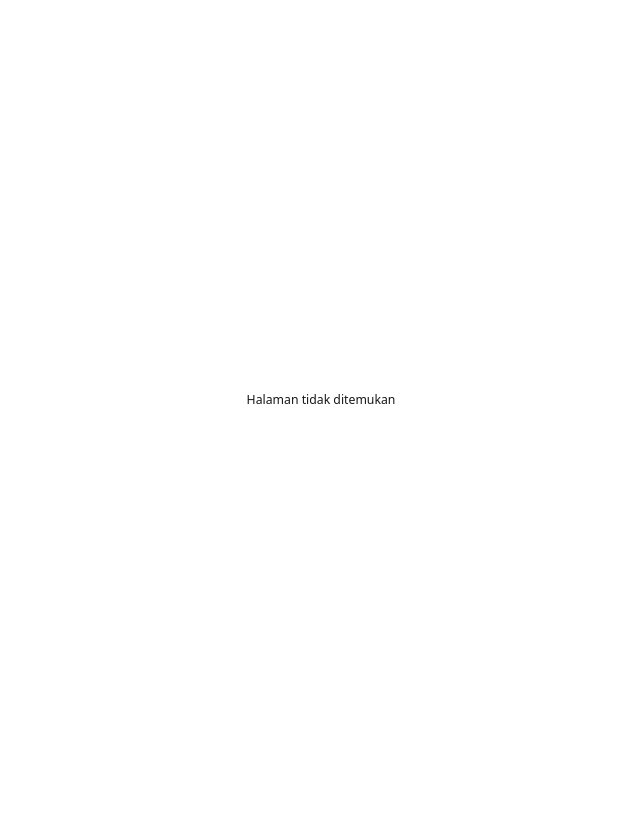
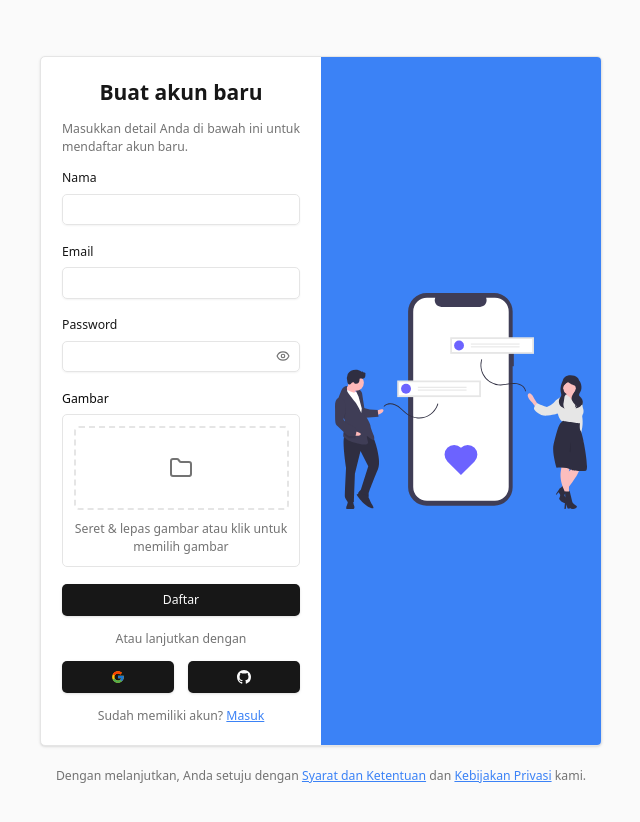
Before and after one commit to ardian-pratama/portfolio-website, a React (Vite) app: page /akun/daftar in a window 1280 px wide. Shown: the top 822 px of the page, without its empty margins (319-959 px from the left). Before the commit the page ends 800 px from the top, so only its background shows below. Built offline with nearby package versions, Linux system fonts and the light colour scheme; no server answers; a web font is replaced by a local one.

Commit message:
chore(i18n): update website content to Indonesian

```diff
--- a/index.html
+++ b/index.html
@@ -1,5 +1,5 @@
 <!doctype html>
-<html lang="en">
+<html lang="id">
   <head>
     <meta charset="UTF-8" />
     <meta name="viewport" content="width=device-width, initial-scale=1.0" />
--- a/src/components/BlogComment.jsx
+++ b/src/components/BlogComment.jsx
@@ -41,14 +41,14 @@ export default function BlogComment({ blog_id }) {
   const { user } = useAuth();
 
   useEffect(() => {
-    const unsubscribe = readBlogComments(blog_id, (data) => {
+    const unsubscribe = readBlogComments(blog_id, data => {
       setComments(data);
     });
 
     return () => unsubscribe();
   }, [blog_id]);
 
-  const onSubmit = async (value) => {
+  const onSubmit = async value => {
     setLoading(true);
     try {
       if (!user) {
@@ -66,12 +66,12 @@ export default function BlogComment({ blog_id }) {
         },
         comment: value.comment,
       });
-      toast.message('Success', {
+      toast.message('Berhasil', {
         description: 'Komentar Anda berhasil diposting.',
       });
       form.reset();
     } catch {
-      toast.message('Error', {
+      toast.message('Gagal', {
         description: 'Gagal memposting komentar. Silakan coba lagi.',
       });
     } finally {
@@ -83,11 +83,11 @@ export default function BlogComment({ blog_id }) {
     setDeleteLoading(true);
     try {
       await deleteBlogComment(blog_id, id);
-      toast.message('Success', {
+      toast.message('Berhasil', {
         description: 'Komentar Anda berhasil dihapus.',
       });
     } catch {
-      toast.message('Error', {
+      toast.message('Gagal', {
         description: 'Gagal menghapus komentar. Silakan coba lagi.',
       });
     } finally {
@@ -118,7 +118,11 @@ export default function BlogComment({ blog_id }) {
           }
 
           return (
-            <OtherComment key={index} user={comment.user} comment={comment} />
+            <OtherComment
+              key={index}
+              user={comment.user}
+              comment={comment}
+            />
           );
         })}
         <Form {...form}>
@@ -130,7 +134,10 @@ export default function BlogComment({ blog_id }) {
                 <FormItem>
                   <div className='flex items-center gap-2'>
                     <FormControl className='flex-1'>
-                      <Input {...field} className='text-sm' />
+                      <Input
+                        {...field}
+                        className='text-sm'
+                      />
                     </FormControl>
                     <Button type='submit'>
                       {loading ? (
--- a/src/components/HeroSection.jsx
+++ b/src/components/HeroSection.jsx
@@ -2,7 +2,7 @@ import { TypeAnimation } from 'react-type-animation';
 
 export default function HeroSection() {
   return (
-    <section id='home' className='grid gap-4 pt-20 md:grid-cols-2'>
+    <section id='beranda' className='grid gap-4 pt-20 md:grid-cols-2'>
       <div className='my-auto flex flex-col gap-4'>
         <div className='flex flex-col'>
           <h1 className='font-agbalumo text-6xl font-bold text-primary'>
--- a/src/components/InputImage.jsx
+++ b/src/components/InputImage.jsx
@@ -57,7 +57,8 @@ export default function InputImage({ value, setValue }) {
           </Button>
         </div>
       )}
-      <p className='text-center'>Drag & drop an image or click to select one</p>
+      <p className='text-center'>Seret & lepas gambar atau klik untuk memilih
+      gambar</p>
     </div>
   );
 }
--- a/src/components/MainFooter.jsx
+++ b/src/components/MainFooter.jsx
@@ -2,7 +2,8 @@ export default function MainFooter() {
   return (
     <footer className='mt-auto p-4'>
       <p className='text-center text-xs'>
-        &copy; {new Date().getFullYear()} Ardian Pratama. All rights reserved
+        &copy; {new Date().getFullYear()} Ardian Pratama. Hak cipta dilindungi
+        undang-undang
       </p>
     </footer>
   );
--- a/src/components/MainSidebar.jsx
+++ b/src/components/MainSidebar.jsx
@@ -24,10 +24,10 @@ export default function MainSidebar({ state, toggle }) {
       </div>
       <div className='flex flex-col gap-2 p-4' onClick={toggle}>
         <NavHashLink
-          to='/#home'
+          to='/#beranda'
           className={buttonVariants({
             variant:
-              location.hash === '#home' ||
+              location.hash === '#beranda' ||
               (location.pathname === '/' && location.hash === '')
                 ? 'default'
                 : 'ghost',
@@ -35,7 +35,7 @@ export default function MainSidebar({ state, toggle }) {
           })}
           smooth
         >
-          <House className='mr-2' /> Home
+          <House className='mr-2' /> Beranda
         </NavHashLink>
         <NavHashLink
           to='/#tentang-saya'
--- a/src/components/ProfileDropdownMenu.jsx
+++ b/src/components/ProfileDropdownMenu.jsx
@@ -48,18 +48,18 @@ export default function ProfileDropdownMenu() {
             </DropdownMenuItem>
             <DropdownMenuSeparator />
             <DropdownMenuItem>
-              <CircleUserRound className='mr-1' /> Profile
+              <CircleUserRound className='mr-1' /> Profil
             </DropdownMenuItem>
             <DropdownMenuItem
               className='text-red-500 focus:text-red-500'
               onClick={logOut}
             >
-              <LogOut className='mr-1' /> Log out
+              <LogOut className='mr-1' /> Keluar
             </DropdownMenuItem>
           </DropdownMenuContent>
         </DropdownMenu>
       ) : (
-        <Link to='/auth/sign-in' className={buttonVariants()}>
+        <Link to='/akun/masuk' className={buttonVariants()}>
           Masuk
         </Link>
       )}
--- a/src/layouts/AuthLayout.jsx
+++ b/src/layouts/AuthLayout.jsx
@@ -17,25 +17,28 @@ export default function AuthLayout() {
       <div className='grid overflow-hidden rounded-md border bg-background shadow md:grid-cols-2'>
         <Outlet />
         <div className='hidden max-w-xs items-center justify-center bg-blue-500 p-4 md:flex'>
-          <img src='/auth-image.svg' alt='Auth image' />
+          <img
+            src='/auth-image.svg'
+            alt='Auth image'
+          />
         </div>
       </div>
       <p className='text-justify'>
-        By clicking continue, you agree to our{' '}
+        Dengan melanjutkan, Anda setuju dengan{' '}
         <Link
           to='/auth/terms-of-service'
           className='text-blue-500 underline underline-offset-1'
         >
-          Terms of Service
+          Syarat dan Ketentuan
         </Link>{' '}
-        and{' '}
+        dan{' '}
         <Link
           to='/auth/privacy-policy'
           className='text-blue-500 underline underline-offset-1'
         >
-          Privacy Policy
+          Kebijakan Privasi
         </Link>
-        .
+        {' '}kami.
       </p>
     </div>
   );
--- a/src/pages/auth/SignInPage.jsx
+++ b/src/pages/auth/SignInPage.jsx
@@ -25,11 +25,11 @@ import {
 } from '../../services/auth.js';
 
 const formSchema = z.object({
-  email: z.string().email({ message: 'Invalid email format' }),
+  email: z.string().email({ message: 'Format email tidak valid' }),
   password: z
     .string()
-    .min(6, { message: 'Password must be at least 6 characters' })
-    .max(50, { message: 'Password must not exceed 50 characters' }),
+    .min(6, { message: 'Kata sandi harus memiliki minimal 6 karakter' })
+    .max(50, { message: 'Kata sandi tidak boleh lebih dari 50 karakter' }),
 });
 
 export default function SignInPage() {
@@ -43,18 +43,18 @@ export default function SignInPage() {
     },
   });
 
-  const onSubmit = async (values) => {
+  const onSubmit = async values => {
     setLoading(true);
     try {
       await signIn(values);
-      toast.message('Success', {
-        description: 'You have successfully signed in.',
+      toast.message('Berhasil', {
+        description: 'Anda berhasil masuk.',
       });
       form.reset();
     } catch {
-      toast.message('Error', {
+      toast.message('Gagal', {
         description:
-          'Failed to sign in. Please check your credentials and try again.',
+          'Gagal masuk. Silakan periksa kredensial Anda dan coba lagi.',
       });
     } finally {
       setLoading(false);
@@ -64,10 +64,10 @@ export default function SignInPage() {
   return (
     <div className='flex max-w-xs flex-col gap-4 p-6'>
       <h1 className='text-center text-2xl font-bold text-primary'>
-        Sign in to your account
+        Masuk ke akun Anda
       </h1>
       <p className='text-justify'>
-        Enter your email below to sign in to your account.
+        Masukkan email Anda di bawah ini untuk masuk ke akun Anda.
       </p>
       <Form {...form}>
         <form
@@ -79,9 +79,12 @@ export default function SignInPage() {
             name='email'
             render={({ field }) => (
               <FormItem>
-                <FormLabel className='text-primary'>Email Address</FormLabel>
+                <FormLabel className='text-primary'>Email</FormLabel>
                 <FormControl>
-                  <Input {...field} className='text-sm' />
+                  <Input
+                    {...field}
+                    className='text-sm'
+                  />
                 </FormControl>
                 <FormMessage className='font-normal text-red-500' />
               </FormItem>
@@ -98,7 +101,7 @@ export default function SignInPage() {
                     to='/auth/forgot-password'
                     className='text-blue-500 underline underline-offset-1'
                   >
-                    Forgot your password?
+                    Lupa kata sandi?
                   </Link>
                 </div>
                 <FormControl>
@@ -125,12 +128,15 @@ export default function SignInPage() {
               </FormItem>
             )}
           />
-          <Button type='submit' disabled={loading}>
-            {loading ? <LoaderCircle className='animate-spin' /> : 'Sign In'}
+          <Button
+            type='submit'
+            disabled={loading}
+          >
+            {loading ? <LoaderCircle className='animate-spin' /> : 'Masuk'}
           </Button>
         </form>
       </Form>
-      <p className='text-center'>Or continue with</p>
+      <p className='text-center'>Atau lanjutkan dengan</p>
       <div className='grid grid-cols-2 gap-4'>
         <Button onClick={signInWithGoogle}>
           <FcGoogle />
@@ -140,12 +146,12 @@ export default function SignInPage() {
         </Button>
       </div>
       <p className='text-center'>
-        Don't have an account?{' '}
+        Belum punya akun?{' '}
         <Link
-          to='/auth/sign-up'
+          to='/akun/daftar'
           className='text-blue-500 underline underline-offset-1'
         >
-          Sign Up
+          Daftar
         </Link>
       </p>
     </div>
--- a/src/pages/auth/SignUpPage.jsx
+++ b/src/pages/auth/SignUpPage.jsx
@@ -28,14 +28,14 @@ import {
 const formSchema = z.object({
   name: z
     .string()
-    .min(2, { message: 'Name must be at least 2 characters' })
-    .max(50, { message: 'Name must not exceed 50 characters' }),
-  email: z.string().email({ message: 'Invalid email format' }),
+    .min(2, { message: 'Nama harus memiliki minimal 2 karakter' })
+    .max(50, { message: 'Nama tidak boleh lebih dari 50 karakter' }),
+  email: z.string().email({ message: 'Format email tidak valid' }),
   password: z
     .string()
-    .min(6, { message: 'Password must be at least 6 characters' })
-    .max(50, { message: 'Password must not exceed 50 characters' }),
-  image: z.instanceof(File, { message: 'Invalid file type' }).nullable(),
+    .min(6, { message: 'Kata sandi harus memiliki minimal 6 karakter' })
+    .max(50, { message: 'Kata sandi tidak boleh lebih dari 50 karakter' }),
+  image: z.instanceof(File, { message: 'Tipe file tidak valid' }).nullable(),
 });
 
 export default function SignUpPage() {
@@ -51,19 +51,19 @@ export default function SignUpPage() {
     },
   });
 
-  const onSubmit = async (values) => {
+  const onSubmit = async values => {
     setLoading(true);
     try {
       await signUp(values);
-      toast.message('Success', {
+      toast.message('Berhasil', {
         description:
-          'Your account has been successfully created. You can now log in.',
+          'Akun Anda telah berhasil dibuat. Anda sekarang dapat masuk.',
       });
       form.reset();
     } catch {
-      toast.message('Error', {
+      toast.message('Gagal', {
         description:
-          'An error occurred while creating your account. Please try again.',
+          'Terjadi kesalahan saat membuat akun Anda. Silakan coba lagi.',
       });
     } finally {
       setLoading(false);
@@ -73,10 +73,10 @@ export default function SignUpPage() {
   return (
     <div className='flex max-w-xs flex-col gap-4 p-6'>
       <h1 className='text-center text-2xl font-bold text-primary'>
-        Create a new account
+        Buat akun baru
       </h1>
       <p className='text-justify'>
-        Enter your details below to sign up for a new account.
+        Masukkan detail Anda di bawah ini untuk mendaftar akun baru.
       </p>
       <Form {...form}>
         <form
@@ -88,9 +88,12 @@ export default function SignUpPage() {
             name='name'
             render={({ field }) => (
               <FormItem>
-                <FormLabel className='text-primary'>Name</FormLabel>
+                <FormLabel className='text-primary'>Nama</FormLabel>
                 <FormControl>
-                  <Input {...field} className='text-sm' />
+                  <Input
+                    {...field}
+                    className='text-sm'
+                  />
                 </FormControl>
                 <FormMessage className='font-normal text-red-500' />
               </FormItem>
@@ -101,9 +104,12 @@ export default function SignUpPage() {
             name='email'
             render={({ field }) => (
               <FormItem>
-                <FormLabel className='text-primary'>Email Address</FormLabel>
+                <FormLabel className='text-primary'>Email</FormLabel>
                 <FormControl>
-                  <Input {...field} className='text-sm' />
+                  <Input
+                    {...field}
+                    className='text-sm'
+                  />
                 </FormControl>
                 <FormMessage className='font-normal text-red-500' />
               </FormItem>
@@ -144,23 +150,26 @@ export default function SignUpPage() {
             name='image'
             render={({ field }) => (
               <FormItem>
-                <FormLabel className='text-foreground'>Image</FormLabel>
+                <FormLabel className='text-foreground'>Gambar</FormLabel>
                 <FormControl>
                   <InputImage
                     value={form.watch('image')}
-                    setValue={(file) => field.onChange(file)}
+                    setValue={file => field.onChange(file)}
                   />
                 </FormControl>
                 <FormMessage className='font-normal text-red-500' />
               </FormItem>
             )}
           />
-          <Button type='submit' disabled={loading}>
-            {loading ? <LoaderCircle className='animate-spin' /> : 'Sign Up'}
+          <Button
+            type='submit'
+            disabled={loading}
+          >
+            {loading ? <LoaderCircle className='animate-spin' /> : 'Daftar'}
           </Button>
         </form>
       </Form>
-      <p className='text-center'>Or continue with</p>
+      <p className='text-center'>Atau lanjutkan dengan</p>
       <div className='grid grid-cols-2 gap-4'>
         <Button onClick={signInWithGoogle}>
           <FcGoogle />
@@ -170,12 +179,12 @@ export default function SignUpPage() {
         </Button>
       </div>
       <p className='text-center'>
-        Already have an account?{' '}
+        Sudah memiliki akun?{' '}
         <Link
-          to='/auth/sign-in'
+          to='/akun/masuk'
           className='text-blue-500 underline underline-offset-1'
         >
-          Sign In
+          Masuk
         </Link>
       </p>
     </div>
--- a/src/routes/index.jsx
+++ b/src/routes/index.jsx
@@ -40,15 +40,15 @@ export const router = createBrowserRouter([
     ],
   },
   {
-    path: '/auth',
+    path: '/akun',
     Component: AuthLayout,
     children: [
       {
-        path: 'sign-in',
+        path: 'masuk',
         Component: SignInPage,
       },
       {
-        path: 'sign-up',
+        path: 'daftar',
         Component: SignUpPage,
       },
     ],
--- a/src/services/auth.js
+++ b/src/services/auth.js
@@ -86,14 +86,14 @@ export const signInWithGoogle = async () => {
       });
     }
 
-    toast.message('Success', {
-      description: `You have signed in with Google as ${user.displayName}.`,
+    toast.message('Berhasil', {
+      description: `Anda berhasil masuk dengan Google sebagai ${user.displayName}.`,
     });
 
     return user;
   } catch {
-    toast.message('Error', {
-      description: 'An unexpected error occurred. Please try again.',
+    toast.message('Gagal', {
+      description: 'Terjadi kesalahan tak terduga. Silakan coba lagi.',
     });
   }
 };
@@ -117,34 +117,34 @@ export const signInWithGithub = async () => {
       });
     }
 
-    toast.message('Success', {
-      description: `You have signed in with Github as ${user.displayName}.`,
+    toast.message('Berhasil', {
+      description: `Anda berhasil masuk dengan Github sebagai ${user.displayName}.`,
     });
 
     return user;
   } catch {
-    toast.message('Error', {
-      description: 'An unexpected error occurred. Please try again.',
+    toast.message('Gagal', {
+      description: 'Terjadi kesalahan tak terduga. Silakan coba lagi.',
     });
   }
 };
 
 export const logOut = async () => {
   await signOut(auth);
-  toast.message('Success', {
-    description: 'You have successfully signed out. See you next time.',
+  toast.message('Berhasil', {
+    description: 'Anda telah berhasil keluar. Sampai jumpa lagi.',
   });
 };
 
-export const authStateListener = (callback) => {
-  return onAuthStateChanged(auth, async (user) => {
+export const authStateListener = callback => {
+  return onAuthStateChanged(auth, async user => {
     if (user) {
       const userRef = doc(db, 'users', user.uid);
       const userData = await getDoc(userRef);
       if (userData.exists()) {
         callback({ id: userData.id, ...userData.data() });
-        toast.message('Success', {
-          description: `Welcome, ${userData.data().name}.`,
+        toast.message('Berhasil', {
+          description: `Selamat datang, ${userData.data().name}.`,
         });
       }
     } else {
```
